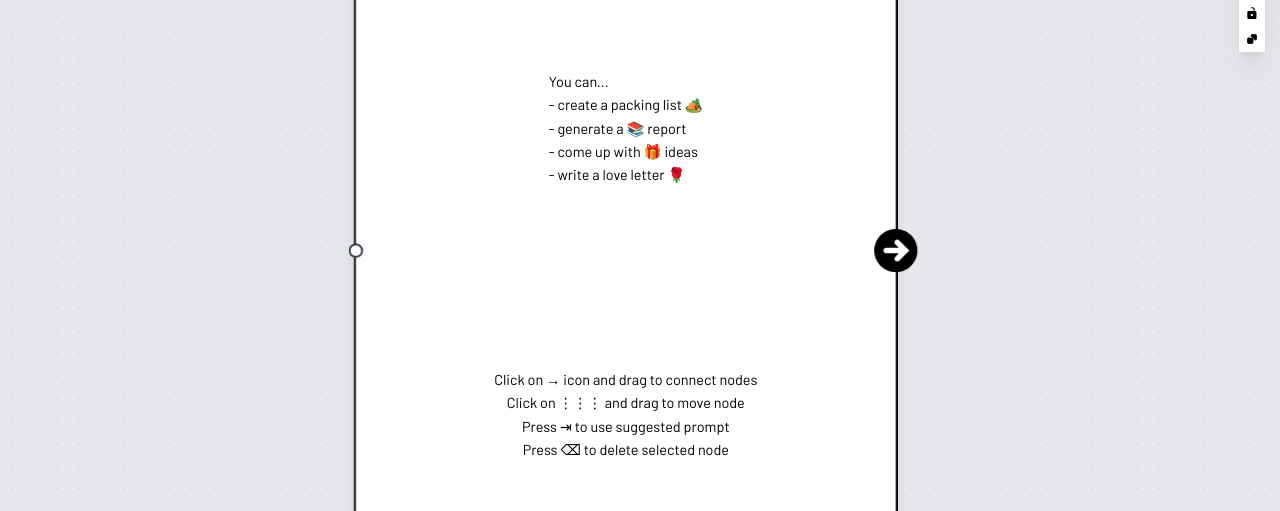
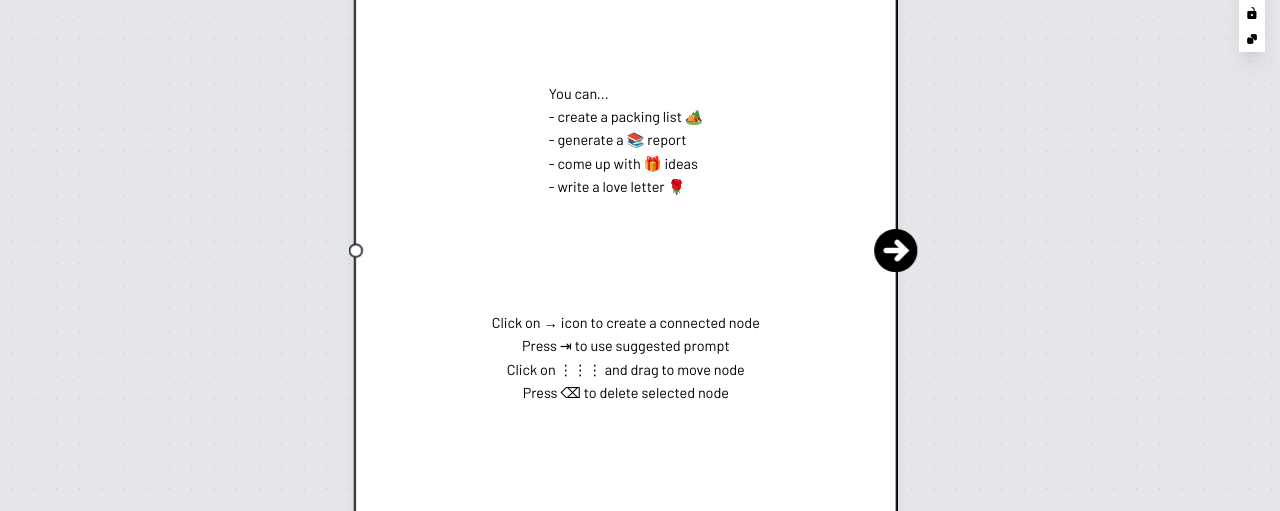
Before and after one commit to Winggo/polylogue, a Next.js app in the folder frontend/: page /canvas in a window 1280 px wide. Shown: the part 153-664 px from the top of the page. Built offline with nearby package versions, Linux system fonts and the light colour scheme; no server answers; what @ant-design/nextjs-registry would draw is missing.

Commit message:
reformat empty card instructions

```diff
--- a/frontend/src/components/LLMNode/LLMNodeCard.tsx
+++ b/frontend/src/components/LLMNode/LLMNodeCard.tsx
@@ -1,7 +1,7 @@
 export default function LLMNodeCard() {
     return (
         <div className="w-full h-full flex flex-col items-center justify-around llm-node-card">
-            <div className="cursor-text select-text">
+            <div className="cursor-text select-text mt-[50px]">
                 <span>You can...</span>
                 <br />
                 <span>- create a packing list 🏕️</span>
@@ -12,12 +12,12 @@ export default function LLMNodeCard() {
                 <br />
                 <span>- write a love letter 🌹</span>
             </div>
-            <div className="cursor-text select-text text-center">
-                <span>Click on → icon and drag to connect nodes</span>
+            <div className="cursor-text select-text text-center mb-[100px]">
+                <span>Click on → icon to create a connected node</span>
+                <br />
+                <span>Press ⇥ to use suggested prompt</span>
                 <br />
                 <span>Click on ⋮⋮⋮ and drag to move node</span>
-                <br />
-                <span>Press ⇥ to use suggested prompt</span>
                 <br />
                 <span>Press ⌫ to delete selected node</span>
             </div>
```
